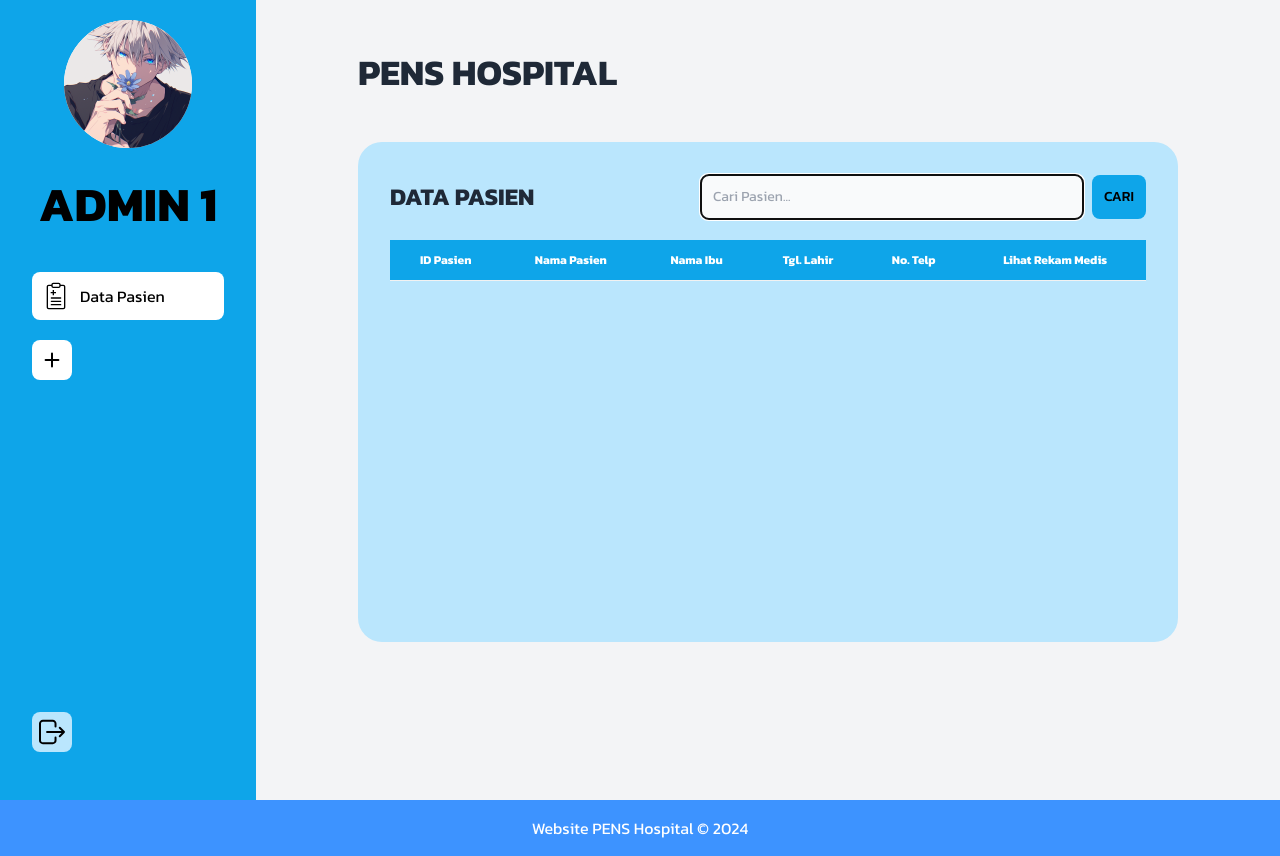
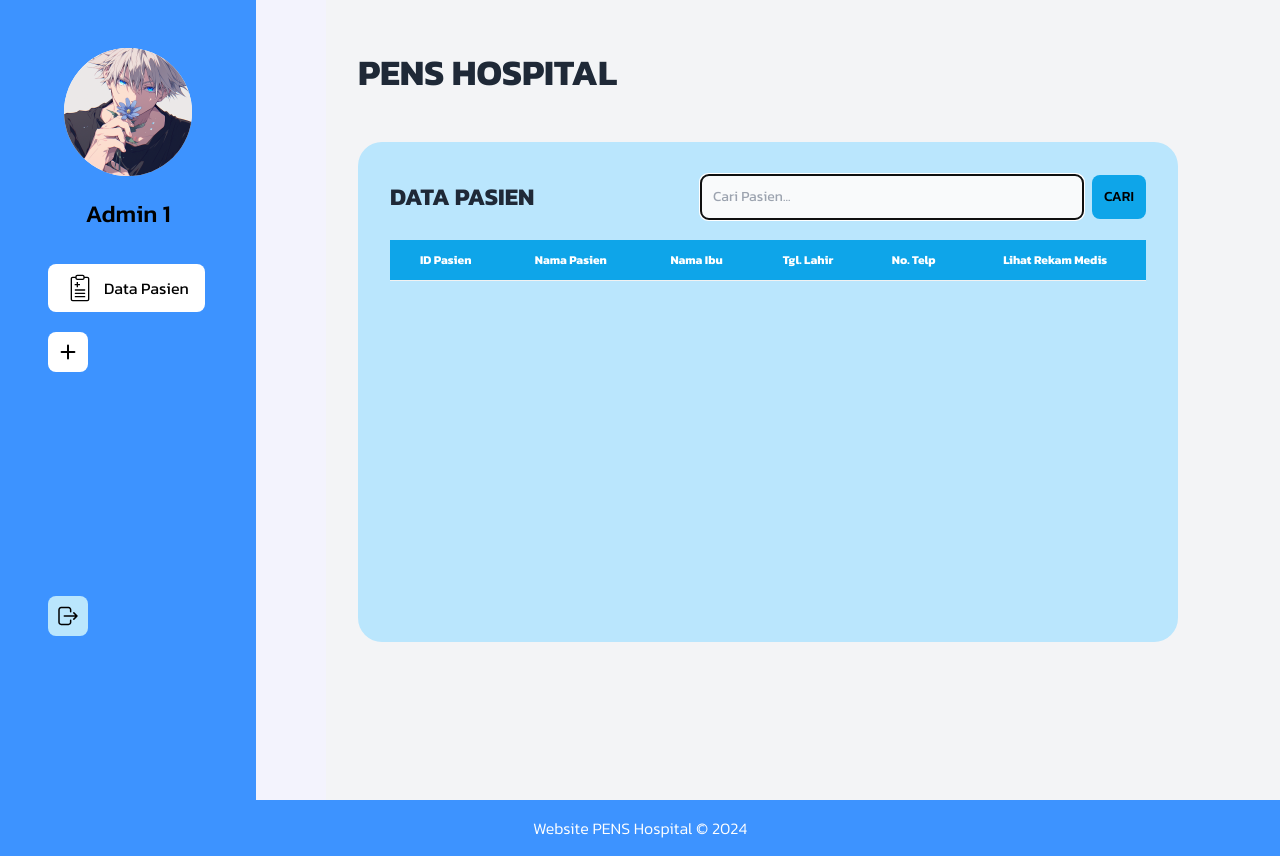
Before and after one commit to nafisaa11/Rekam_Medis_CI, a CodeIgniter app: page /coba/Rekam_medis/main in a window 1280 px wide. Run offline with CodeIgniter, Linux system fonts and the light colour scheme; data that the repository does not hold is empty; some web fonts are replaced.

Commit message:
fixing font size at main

```diff
--- a/application/views/Rekam_medis/main.php
+++ b/application/views/Rekam_medis/main.php
@@ -1,33 +1,32 @@
-<div class="flex h-screen bg-gray-100">
+<div class="flex min-h-screen bg-Bg3">
     <!-- Sidebar -->
-    <aside class="w-64 bg-sky-500 text-white flex flex-col">
-        <div class="flex justify-center items-center mt-5">
-            <div class="w-32 h-32 bg-white rounded-full overflow-hidden">
+    <aside class="flex flex-col w-64 bg-Main8 text-white px-12 py-12">
+        <div class="flex justify-center items-center">
+            <div class="w-32 h-32 bg-White rounded-full overflow-hidden">
                 <img src="<?= base_url(); ?>asset/img/gojo.png" alt="" class="w-full h-full object-cover">
             </div>
         </div>
 
         <div class="flex justify-center items-center mt-5 text-black">
-            <h1 class="font-bold">ADMIN 1</h1>
+            <h3>Admin 1</h3>
         </div>
-        <div class="flex justify-center items-center mt-8">
-            <div class="w-48 h-12 bg-white rounded-lg flex items-center">
-                <img src="<?= base_url(); ?>asset/img/clinical_f.svg" alt="Data" class="h-8 ml-2">
-                <h6 class="text-black ml-2">Data Pasien</h6>
+        <div class="flex justify-start items-center mt-8">
+            <div class="flex w-auto h-12 bg-white px-4 py-2 rounded-lg items-center">
+                <img src="<?= base_url(); ?>asset/img/clinical_f.svg" alt="Data" class="w-8 mr-2">
+                <p class="p-regular text-black">Data Pasien</p>
             </div>
         </div>
-        <div class="ml-8 mt-5">
-            <a href="<?= base_url();?>Rekam_medis/TambahPasien">
+        <div class="flex mt-5">
+            <a href="<?= base_url(); ?>Rekam_medis/TambahPasien">
                 <div class="w-10 h-10 bg-white rounded-lg flex justify-center items-center">
                     <img src="<?= base_url(); ?>asset/img/plus-03.svg" alt="Tambah" class="w-8 h-8 object-contain">
                 </div>
             </a>
         </div>
-        <br><br><br><br><br><br><br><br><br><br><br><br><br>
-        <div class="logout ml-8 mt-5">
+        <div class="logout mt-56">
             <div class="w-10 h-10 bg-sky-200 rounded-lg flex justify-center items-center">
                 <a href="<?= base_url(); ?>Rekam_medis/logout">
-                    <img src="<?= base_url(); ?>asset/img/logout-04.svg" alt="Logout" class="w-8 h-8 object-contain">
+                    <img src="<?= base_url(); ?>asset/img/logout-04.svg" alt="Logout" class="w-6 object-contain">
                 </a>
             </div>
         </div>
--- a/application/views/template/footer.php
+++ b/application/views/template/footer.php
@@ -1,5 +1,5 @@
 <footer class="bg-Main8 text-white py-4 b-0 text-center">
-    <p>Website PENS Hospital &copy; 2024</p>
+    <p class="p-light">Website PENS Hospital &copy; 2024</p>
 </footer>
 </body>
 </html>
--- a/asset/css/output.css
+++ b/asset/css/output.css
@@ -2112,6 +2112,34 @@ html {
   margin-top: 50px;
 }
 
+.mr-4 {
+  margin-right: 1rem;
+}
+
+.mr-2 {
+  margin-right: 0.5rem;
+}
+
+.mt-7 {
+  margin-top: 1.75rem;
+}
+
+.mt-72 {
+  margin-top: 18rem;
+}
+
+.mt-6 {
+  margin-top: 1.5rem;
+}
+
+.mt-64 {
+  margin-top: 16rem;
+}
+
+.mt-56 {
+  margin-top: 14rem;
+}
+
 .block {
   display: block;
 }
@@ -2212,6 +2240,14 @@ html {
   width: 100%;
 }
 
+.w-auto {
+  width: auto;
+}
+
+.w-6 {
+  width: 1.5rem;
+}
+
 .max-w-4xl {
   max-width: 56rem;
 }
@@ -2278,6 +2314,19 @@ html {
 
 .gap-8 {
   gap: 2rem;
+}
+
+.gap-4 {
+  gap: 1rem;
+}
+
+.gap-x-4 {
+  -moz-column-gap: 1rem;
+       column-gap: 1rem;
+}
+
+.gap-y-4 {
+  row-gap: 1rem;
 }
 
 .space-y-4 > :not([hidden]) ~ :not([hidden]) {
@@ -2342,6 +2391,11 @@ html {
   background-color: rgb(61 147 255 / var(--tw-bg-opacity));
 }
 
+.bg-White {
+  --tw-bg-opacity: 1;
+  background-color: rgb(255 255 255 / var(--tw-bg-opacity));
+}
+
 .bg-base-100 {
   --tw-bg-opacity: 1;
   background-color: var(--fallback-b1,oklch(var(--b1)/var(--tw-bg-opacity)));
@@ -2390,24 +2444,20 @@ html {
   padding: 2.5rem;
 }
 
+.p-16 {
+  padding: 4rem;
+}
+
 .p-2 {
   padding: 0.5rem;
 }
 
-.p-20 {
-  padding: 5rem;
-}
-
 .p-3 {
   padding: 0.75rem;
 }
 
 .p-8 {
   padding: 2rem;
-}
-
-.p-16 {
-  padding: 4rem;
 }
 
 .px-3 {
@@ -2423,6 +2473,36 @@ html {
 .py-4 {
   padding-top: 1rem;
   padding-bottom: 1rem;
+}
+
+.px-4 {
+  padding-left: 1rem;
+  padding-right: 1rem;
+}
+
+.py-2 {
+  padding-top: 0.5rem;
+  padding-bottom: 0.5rem;
+}
+
+.px-8 {
+  padding-left: 2rem;
+  padding-right: 2rem;
+}
+
+.py-8 {
+  padding-top: 2rem;
+  padding-bottom: 2rem;
+}
+
+.py-12 {
+  padding-top: 3rem;
+  padding-bottom: 3rem;
+}
+
+.px-12 {
+  padding-left: 3rem;
+  padding-right: 3rem;
 }
 
 .text-center {
```
